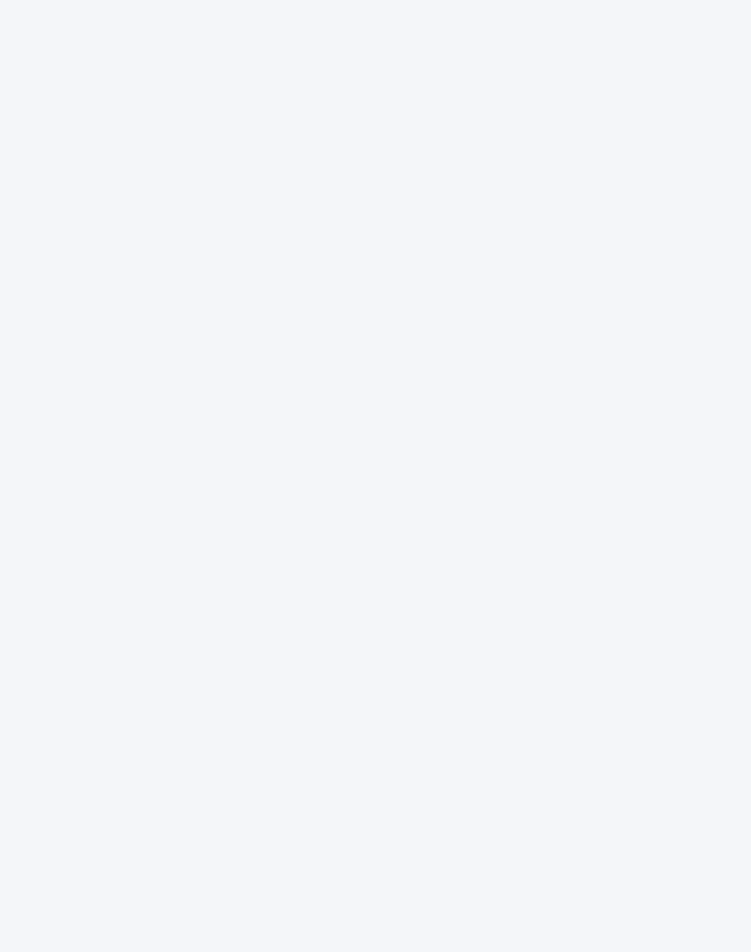
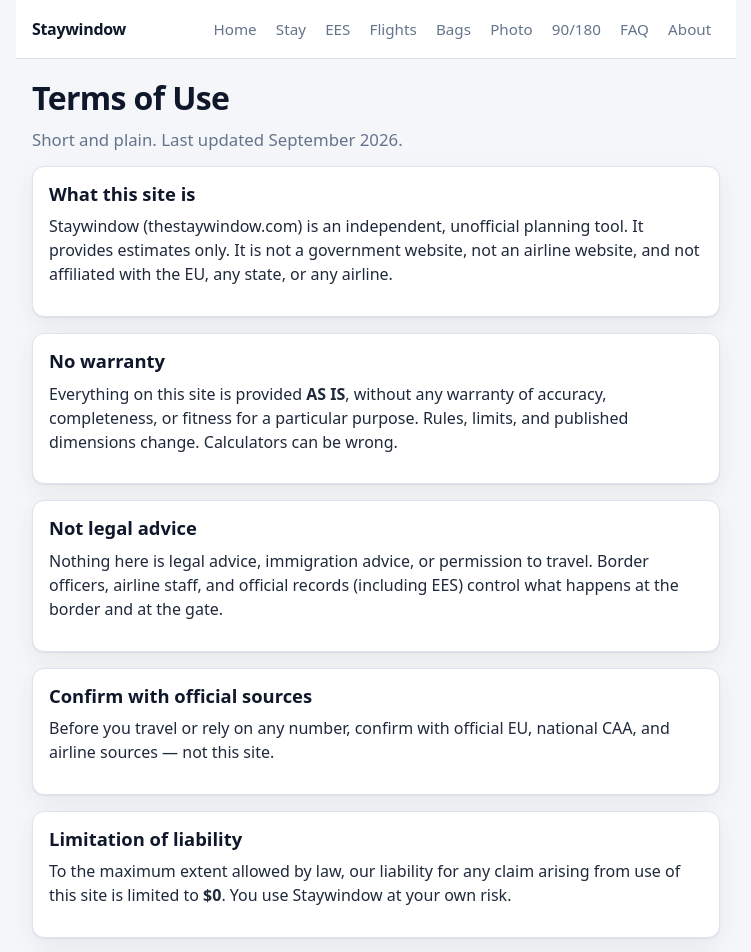
Before and after one commit to RoucherBuild/clearstay, a React (Vite) app: page /terms in a window 1280 px wide. Before the commit this address had no page. Shown: the top 952 px of the page, without its empty margins (264-1015 px from the left). Before the commit the page ends 800 px from the top, so only its background shows below. Built offline with nearby package versions, Linux system fonts and the light colour scheme.

Commit message:
Add Terms page and legal/copy disclaimers across Staywindow.
Clarify estimate-only status labels, bags pass/fail wording, operator lines, and footer Terms/Privacy links without changing calculator math.

```diff
--- a/src/App.tsx
+++ b/src/App.tsx
@@ -10,6 +10,7 @@
 import { Faq } from './pages/Faq'
 import { About } from './pages/About'
 import { Privacy } from './pages/Privacy'
+import { Terms } from './pages/Terms'
 import './App.css'
 
 export default function App() {
@@ -26,6 +27,7 @@
         <Route path="/faq" element={<Faq />} />
         <Route path="/about" element={<About />} />
         <Route path="/privacy" element={<Privacy />} />
+        <Route path="/terms" element={<Terms />} />
       </Route>
     </Routes>
   )
--- a/src/components/Layout.tsx
+++ b/src/components/Layout.tsx
@@ -11,9 +11,6 @@
   { to: '/guide/90-180', label: '90/180' },
   { to: '/faq', label: 'FAQ' },
 ]
-
-const EU_CALC =
-  'https://ec.europa.eu/immigration/visas-border-crossings/border-crossing/schengen-calculator_en'
 
 export function Layout() {
   const [open, setOpen] = useState(false)
@@ -63,19 +60,11 @@
 
       <footer className="site-footer">
         <p className="footer-disclaimer">
-          Not official advice. Staywindow is an independent planning tool — not a government
-          site, visa shop, or claim company.
-        </p>
-        <p>
-          <a href={EU_CALC} target="_blank" rel="noopener noreferrer">
-            EU short-stay calculator
-          </a>
+          Not official advice
+          {' · '}
+          <NavLink to="/terms">Terms</NavLink>
           {' · '}
           <NavLink to="/privacy">Privacy</NavLink>
-          {' · '}
-          <NavLink to="/about">About</NavLink>
-          {' · '}
-          <NavLink to="/faq">FAQ</NavLink>
         </p>
         <p className="footer-note">Your trip data stays on this device.</p>
       </footer>
--- a/src/pages/About.tsx
+++ b/src/pages/About.tsx
@@ -13,6 +13,10 @@
         Staywindow is a small set of travel utilities: Schengen day counting, delay compensation
         bands, cabin bag size checks, and passport photo size guides.
       </p>
+      <p className="disclaimer" role="note">
+        Staywindow is an independent unofficial tool. It has no affiliation with the EU, any
+        state, or any airline.
+      </p>
       <p>
         We aim for high-contrast numbers and honest disclaimers. We are not a government site,
         not a visa shop, and not a claim company.
--- a/src/pages/Bags.tsx
+++ b/src/pages/Bags.tsx
@@ -100,7 +100,7 @@
                 Weight: {a.maxKg != null ? `~${a.maxKg} kg` : 'not a fixed kg / check fare'}
               </p>
               <p className={fit ? 'fit-pass' : 'fit-fail'}>
-                {fit ? 'Pass (approx.)' : 'Fail (approx.)'}
+                {fit ? 'Looks within published limit' : 'Looks over published limit'}
               </p>
               <p className="muted small">{a.notes}</p>
             </article>
--- a/src/pages/Privacy.tsx
+++ b/src/pages/Privacy.tsx
@@ -9,6 +9,10 @@
       />
       <h1>Privacy</h1>
       <p className="lede">Short and honest for v1.</p>
+      <p className="disclaimer" role="note">
+        Staywindow is an independent unofficial tool. It has no affiliation with the EU, any
+        state, or any airline.
+      </p>
       <ul className="plain-list">
         <li>
           <strong>No accounts.</strong> You do not sign in.
--- a/src/pages/Stay.tsx
+++ b/src/pages/Stay.tsx
@@ -31,6 +31,13 @@
 
 const SCHENGEN_SET = new Set<string>(SCHENGEN_COUNTRIES)
 const COUNTRY_OPTIONS = [...SCHENGEN_COUNTRIES, ...EXTRA_COUNTRIES]
+
+
+function statusLabel(s: 'Safe' | 'Tight' | 'Over'): string {
+  if (s === 'Safe') return 'Under the usual 90-day cap (estimate)'
+  if (s === 'Tight') return 'Tight (estimate)'
+  return 'Over (estimate)'
+}
 
 function emptyDraft(): Omit<Trip, 'id'> {
   return {
@@ -277,7 +284,7 @@
             </div>
             <div>
               <span className={`status-pill status-${computed.stayStatus.toLowerCase()}`}>
-                {computed.stayStatus}
+                {statusLabel(computed.stayStatus)}
               </span>
               <span className="num-label">status</span>
             </div>
@@ -309,6 +316,10 @@
           {!computed.nextFull && computed.remaining === 90 && (
             <p className="muted">You currently have a full 90 days remaining.</p>
           )}
+
+          <p className="disclaimer">
+            This is not permission to travel. Border officers and EES records control.
+          </p>
         </section>
       )}
 
--- /dev/null
+++ b/src/pages/Terms.tsx
@@ -0,0 +1,62 @@
+import { RouteMeta } from '../components/RouteMeta'
+
+export function Terms() {
+  return (
+    <>
+      <RouteMeta
+        title="Terms of Use — Staywindow"
+        description="Staywindow terms of use: unofficial estimates provided as is, not legal advice, not a government or airline site."
+      />
+      <h1>Terms of Use</h1>
+      <p className="lede">Short and plain. Last updated September 2026.</p>
+
+      <section className="card">
+        <h2>What this site is</h2>
+        <p>
+          Staywindow (thestaywindow.com) is an independent, unofficial planning tool. It
+          provides estimates only. It is not a government website, not an airline website, and
+          not affiliated with the EU, any state, or any airline.
+        </p>
+      </section>
+
+      <section className="card">
+        <h2>No warranty</h2>
+        <p>
+          Everything on this site is provided <strong>AS IS</strong>, without any warranty of
+          accuracy, completeness, or fitness for a particular purpose. Rules, limits, and
+          published dimensions change. Calculators can be wrong.
+        </p>
+      </section>
+
+      <section className="card">
+        <h2>Not legal advice</h2>
+        <p>
+          Nothing here is legal advice, immigration advice, or permission to travel. Border
+          officers, airline staff, and official records (including EES) control what happens at
+          the border and at the gate.
+        </p>
+      </section>
+
+      <section className="card">
+        <h2>Confirm with official sources</h2>
+        <p>
+          Before you travel or rely on any number, confirm with official EU, national CAA, and
+          airline sources — not this site.
+        </p>
+      </section>
+
+      <section className="card">
+        <h2>Limitation of liability</h2>
+        <p>
+          To the maximum extent allowed by law, our liability for any claim arising from use of
+          this site is limited to <strong>$0</strong>. You use Staywindow at your own risk.
+        </p>
+      </section>
+
+      <section className="card">
+        <h2>Governing law</h2>
+        <p>These terms are governed by the laws of the State of Florida, USA.</p>
+      </section>
+    </>
+  )
+}
```
